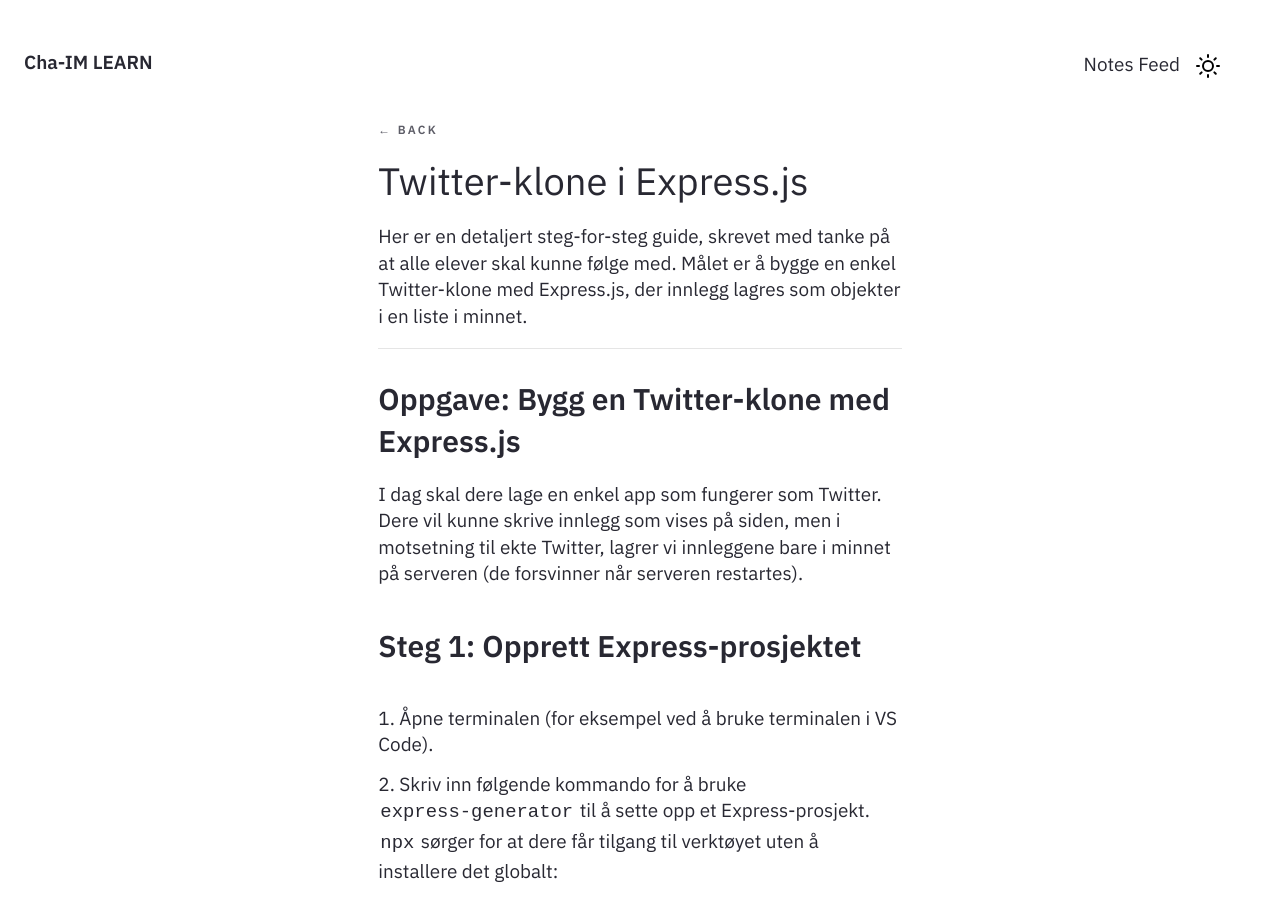
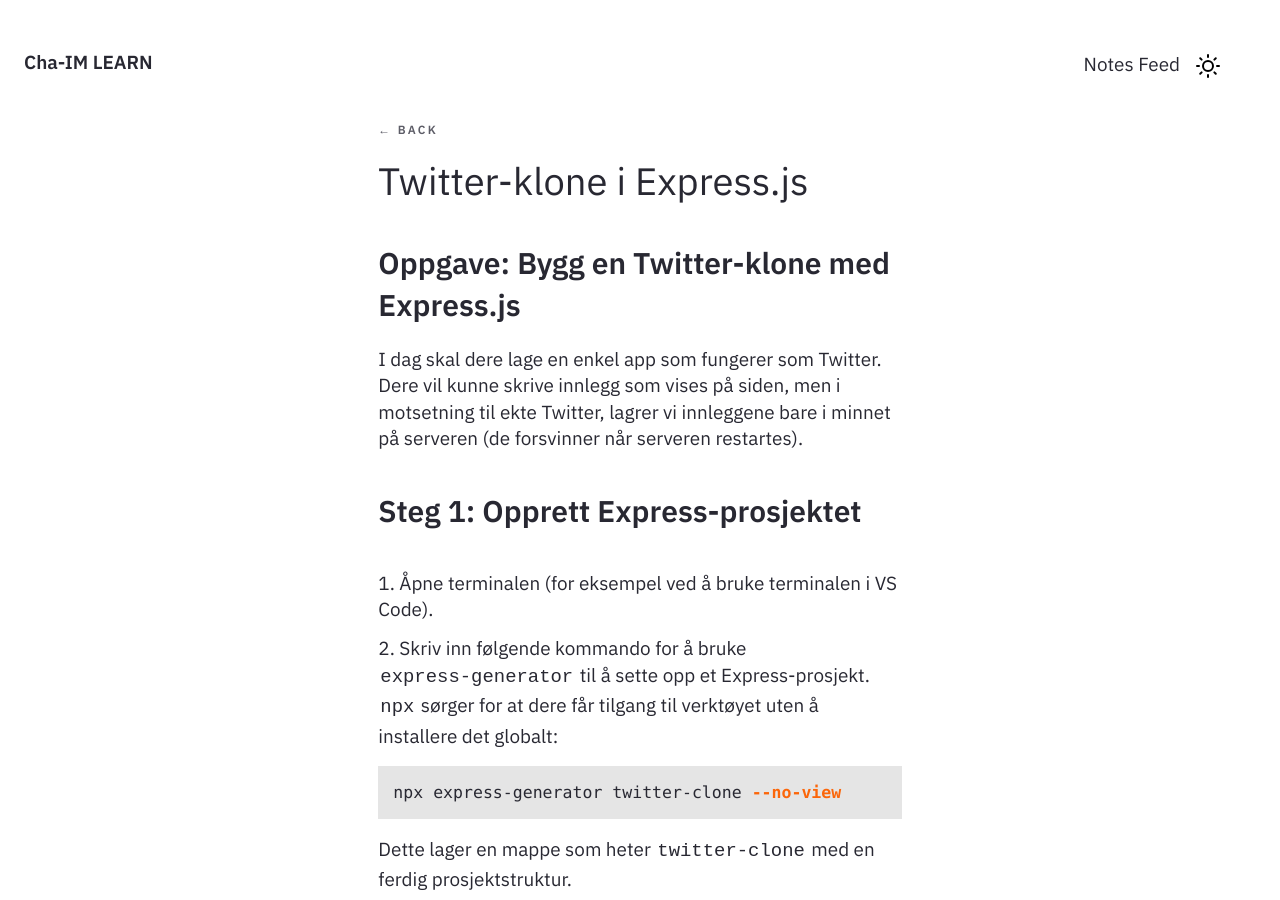
Before and after one commit to Cha-IM/cha-im.github.io, a Jekyll site: the page built from _notes/Public/Utvikling/Node.js og Express.js/Twitter-klone i Express.js.md, in a window 1280 px wide and 900 px high. Built offline with Jekyll 4.4.1, drawn with Linux system fonts in a browser that asks for light colours.

Commit message:
Karls-MacBook-Pro-236.local 2024-10-29:11:33:57

```diff
--- a/_notes/Public/Utvikling/Node.js og Express.js/Twitter-klone i Express.js.md
+++ b/_notes/Public/Utvikling/Node.js og Express.js/Twitter-klone i Express.js.md
@@ -2,9 +2,6 @@
 title: Twitter-klone i Express.js
 feed: show
 date: 29-10-2024
----
-Her er en detaljert steg-for-steg guide, skrevet med tanke på at alle elever skal kunne følge med. Målet er å bygge en enkel Twitter-klone med Express.js, der innlegg lagres som objekter i en liste i minnet.
-
 ---
 
 ### **Oppgave: Bygg en Twitter-klone med Express.js**
```
Also changed, not shown: .obsidian/workspace.json.
